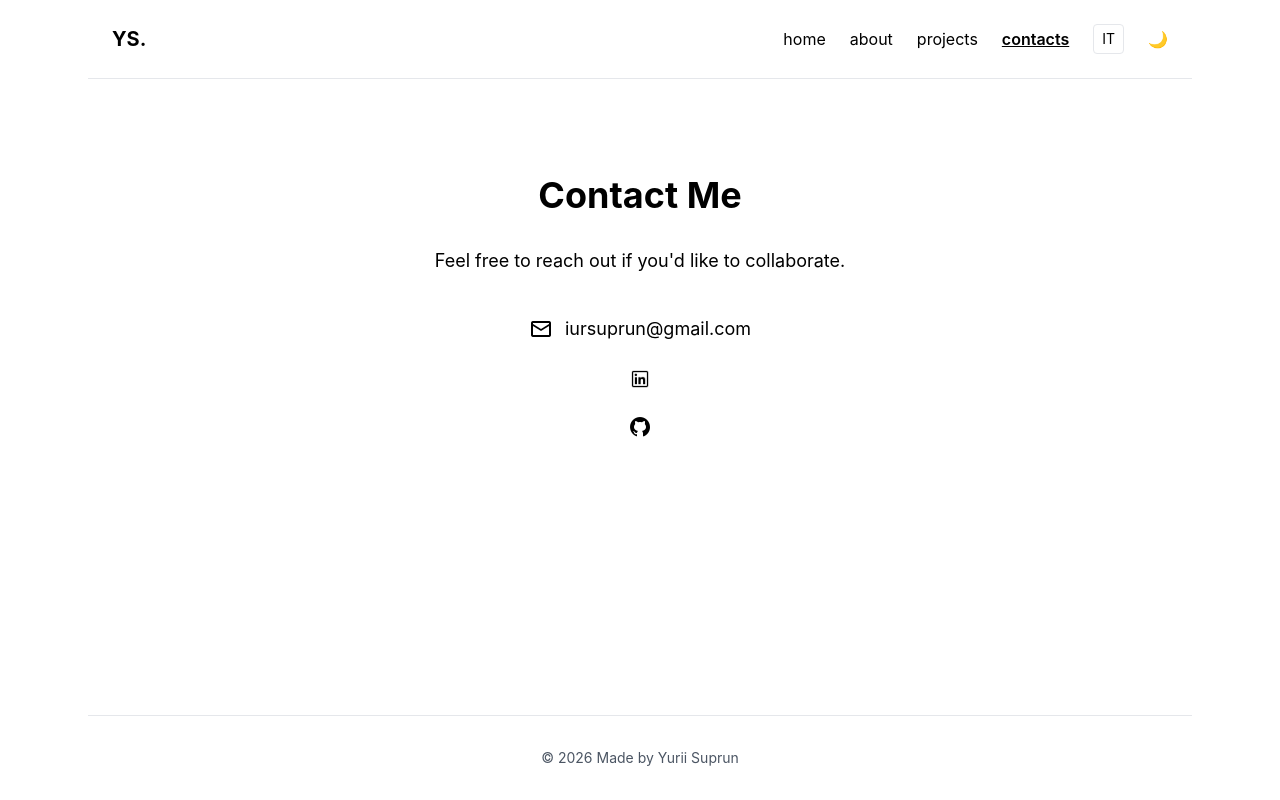
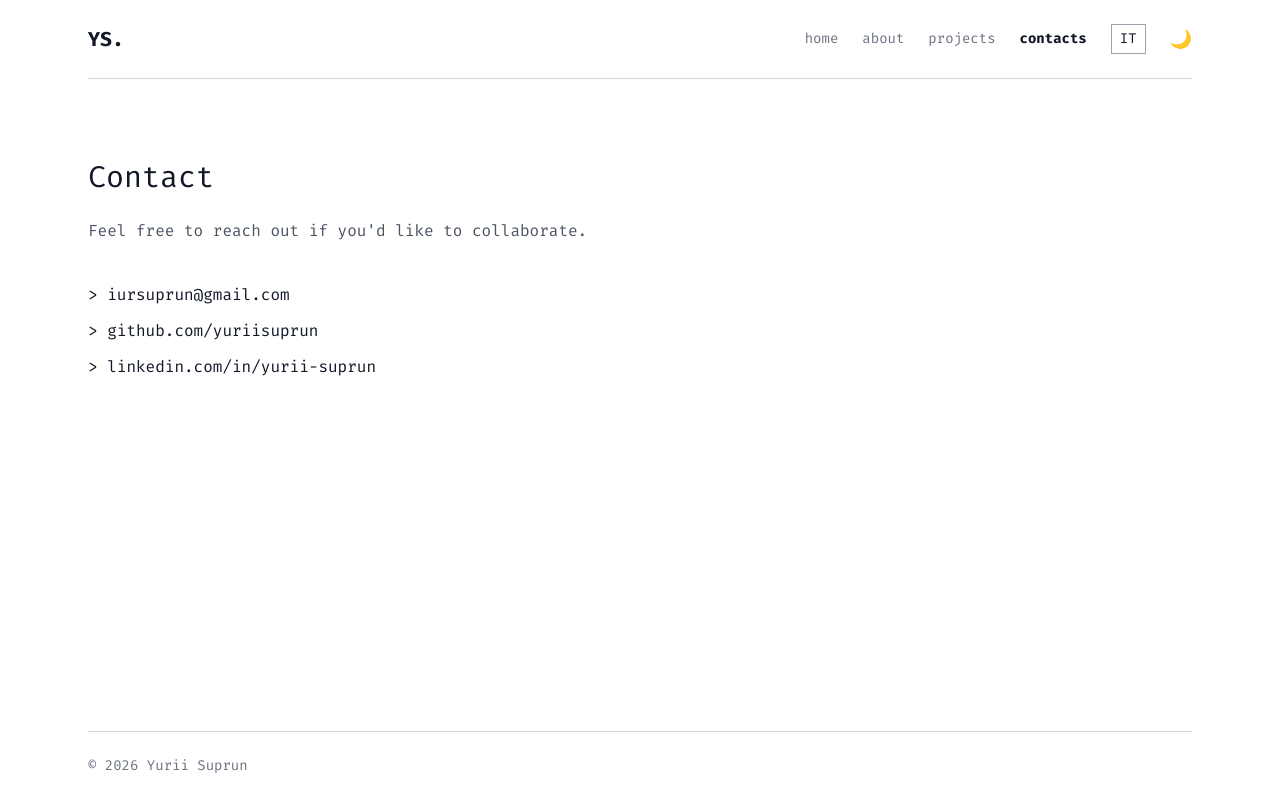
Before and after one commit to yuriisuprun/portfolio, a React (Create React App) app in the folder frontend/: page /contacts in a window 1280 px wide. Built offline with nearby package versions, Linux system fonts and the light colour scheme.

Commit message:
Renew application with terminal style view

```diff
--- a/frontend/src/App.js
+++ b/frontend/src/App.js
@@ -9,16 +9,23 @@ import Contacts from "./components/Contacts";
 import Footer from "./components/Footer";
 
 function App() {
+
   const [dark, setDark] = useState(false);
   const [language, setLanguage] = useState("en");
 
   useEffect(() => {
-    document.documentElement.classList.toggle("dark", dark);
+    if (dark) {
+      document.documentElement.classList.add("dark");
+    } else {
+      document.documentElement.classList.remove("dark");
+    }
   }, [dark]);
 
   return (
-    <div className="min-h-screen flex flex-col bg-white text-black dark:bg-gray-900 dark:text-white">
+      <div className="min-h-screen flex flex-col bg-white text-gray-900 dark:bg-black dark:text-gray-200">
+
         <div className="max-w-6xl mx-auto px-6 w-full flex flex-col flex-grow">
+
           <Navbar
               dark={dark}
               setDark={setDark}
@@ -27,6 +34,7 @@ function App() {
           />
 
           <main className="flex-grow">
+
             <Routes>
               <Route path="/" element={<Navigate to="/home" />} />
               <Route path="/home" element={<Hero language={language} />} />
@@ -34,10 +42,13 @@ function App() {
               <Route path="/projects" element={<Projects language={language} />} />
               <Route path="/contacts" element={<Contacts language={language} />} />
             </Routes>
+
           </main>
 
-        <Footer language={language} />
+          <Footer />
+
         </div>
+
       </div>
   );
 }
--- a/frontend/src/components/About.js
+++ b/frontend/src/components/About.js
@@ -4,31 +4,27 @@ export default function About({ language }) {
         en: {
             title: "About Me",
             description:
-                "My name is Yurii, and I’m a Senior Java Software Engineer with more than 7 years of experience designing backend systems."
+                "My name is Yurii. I am a Senior Java Software Engineer with more than 7 years of experience designing backend systems and scalable applications."
         },
         it: {
             title: "Chi Sono",
             description:
-                "Mi chiamo Yurii e sono un Senior Java Software Engineer con oltre 7 anni di esperienza nello sviluppo di sistemi backend."
+                "Mi chiamo Yurii. Sono un Senior Java Software Engineer con oltre 7 anni di esperienza nello sviluppo di sistemi backend."
         }
     };
 
     const t = text[language];
 
     return (
-        <section className="flex items-center justify-center py-24 text-center">
+        <section className="py-20 max-w-2xl">
 
-            <div className="max-w-2xl">
+            <h2 className="text-3xl mb-6">
+                {t.title}
+            </h2>
 
-                <h2 className="text-4xl font-bold mb-8">
-                    {t.title}
-                </h2>
-
-                <p className="text-lg">
-                    {t.description}
-                </p>
-
-            </div>
+            <p className="text-gray-700 dark:text-gray-300 leading-relaxed">
+                {t.description}
+            </p>
 
         </section>
     );
--- a/frontend/src/components/Contacts.js
+++ b/frontend/src/components/Contacts.js
@@ -2,11 +2,11 @@ export default function Contacts({ language }) {
 
     const text = {
         en: {
-            title: "Contact Me",
+            title: "Contact",
             description: "Feel free to reach out if you'd like to collaborate."
         },
         it: {
-            title: "Contattami",
+            title: "Contatti",
             description: "Sentiti libero di contattarmi se vuoi collaborare."
         }
     };
@@ -14,43 +14,32 @@ export default function Contacts({ language }) {
     const t = text[language];
 
     return (
-        <section className="flex items-center justify-center py-24">
-            <div className="text-center max-w-xl">
+        <section className="py-20">
 
-                <h2 className="text-4xl font-bold mb-8">
-                    {t.title}
-                </h2>
+            <h2 className="text-3xl mb-6">
+                {t.title}
+            </h2>
 
-                <p className="mb-10 text-lg">
-                    {t.description}
+            <p className="text-gray-600 dark:text-gray-400 mb-10">
+                {t.description}
+            </p>
+
+            <div className="space-y-3">
+
+                <p>
+                    &gt; <a href="mailto:iursuprun@gmail.com">iursuprun@gmail.com</a>
                 </p>
 
-                <div className="flex flex-col gap-6 text-lg">
-                    <a href="mailto:iursuprun@gmail.com"
-                        className="flex items-center justify-center gap-3 hover:underline">
-                        <img src="/icons/email.png" alt="email" className="w-6 h-6 filter dark:invert"/>
-                        iursuprun@gmail.com
-                    </a>
+                <p>
+                    &gt; <a href="https://github.com/yuriisuprun" target="_blank">github.com/yuriisuprun</a>
+                </p>
 
-                    <a href="https://www.linkedin.com/in/yurii-suprun/"
-                        target="_blank"
-                        rel="noreferrer"
-                        className="flex items-center justify-center gap-3 hover:underline">
-                        <img src="/icons/linkedin.png" alt="linkedin" className="w-6 h-6 filter dark:invert"/>
-                        {t.linkedin}
-                    </a>
-
-                    <a href="https://github.com/yuriisuprun"
-                        target="_blank"
-                        rel="noreferrer"
-                        className="flex items-center justify-center gap-3 hover:underline">
-                        <img src="/icons/github.png" alt="github" className="w-6 h-6 filter dark:invert"/>
-                        {t.github}
-                    </a>
-
-                </div>
+                <p>
+                    &gt; <a href="https://linkedin.com/in/yurii-suprun" target="_blank">linkedin.com/in/yurii-suprun</a>
+                </p>
 
             </div>
+
         </section>
     );
 }
--- a/frontend/src/components/Footer.js
+++ b/frontend/src/components/Footer.js
@@ -1,23 +1,12 @@
-export default function Footer({ language }) {
+const AUTHOR_NAME = "Yurii Suprun";
+const COPYRIGHT_SYMBOL = "\u00A9";
 
+export default function Footer() {
     const year = new Date().getFullYear();
 
-    const text = {
-        en: `© ${year} Made by Yurii Suprun`,
-        it: `© ${year} Creato da Yurii Suprun`
-    };
-
     return (
-        <footer className="border-t py-8">
-
-            <div className="flex flex-col items-center text-sm text-gray-600 dark:text-gray-400">
-
-                <p>
-                    {text[language]}
-                </p>
-
-            </div>
-
+        <footer className="border-t border-gray-300 dark:border-terminal py-6 text-sm text-gray-500">
+            {COPYRIGHT_SYMBOL} {year} {AUTHOR_NAME}
         </footer>
     );
 }
--- a/frontend/src/components/Hero.js
+++ b/frontend/src/components/Hero.js
@@ -1,40 +1,42 @@
 export default function Hero({ language }) {
 
     const text = {
-        en: {
-            role: "Software Engineer"
-        },
-        it: {
-            role: "Ingegnere Software"
-        }
+        en: { role: "Software Engineer" },
+        it: { role: "Ingegnere Software" }
     };
 
     const t = text[language];
 
     return (
-        <section className="flex items-center justify-center py-24 text-center">
+        <section className="flex items-center min-h-[70vh]">
 
-            <div className="flex flex-col items-center gap-6">
+            <div className="space-y-6">
 
-                <h1 className="text-5xl font-bold mb-6 mt-8">
+                {/*<p className="text-gray-500 dark:text-green-400">*/}
+                {/*    $ whoami*/}
+                {/*</p>*/}
+
+                <h1 className="text-5xl font-bold">
                     Yurii Suprun
                 </h1>
 
-                <p className="text-xl">{t.role}</p>
+                <p className="text-lg text-gray-600 dark:text-gray-400">
+                    {t.role}
+                </p>
 
-                <div className="flex items-center gap-6 mt-4">
+                <div className="space-y-2">
 
-                    <a href="https://github.com/yuriisuprun" target="_blank" rel="noreferrer">
-                        <img src="/icons/github.png" alt="github" className="w-6 h-6 filter dark:invert"/>
-                    </a>
+                    <p className="dark:text-green-400">
+                        &gt; <a href="https://github.com/yuriisuprun" target="_blank" rel="noreferrer">GitHub</a>
+                    </p>
 
-                    <a href="https://www.linkedin.com/in/yurii-suprun/" target="_blank" rel="noreferrer">
-                        <img src="/icons/linkedin.png" alt="linkedin" className="w-6 h-6 filter dark:invert"/>
-                    </a>
+                    <p className="dark:text-green-400">
+                        &gt; <a href="https://linkedin.com/in/yurii-suprun" target="_blank" rel="noreferrer">LinkedIn</a>
+                    </p>
 
-                    <a href="mailto:iursuprun@gmail.com">
-                        <img src="/icons/email.png" alt="email" className="w-6 h-6 filter dark:invert"/>
-                    </a>
+                    <p className="dark:text-green-400">
+                        &gt; <a href="mailto:iursuprun@gmail.com">Email</a>
+                    </p>
 
                 </div>
 
--- a/frontend/src/components/Navbar.js
+++ b/frontend/src/components/Navbar.js
@@ -1,24 +1,26 @@
 import { NavLink } from "react-router-dom";
-import ThemeToggle from "./ThemeToggle";
 
 export default function Navbar({ dark, setDark, language, setLanguage }) {
+
     const linkClass = ({ isActive }) =>
-    isActive ? "underline font-semibold" : "hover:underline";
+        isActive
+            ? "font-semibold text-gray-900 dark:text-white"
+            : "text-gray-500 hover:text-black dark:hover:text-white";
 
     const toggleLanguage = () => {
         setLanguage(language === "en" ? "it" : "en");
     };
 
     return (
-    <nav className="flex justify-between items-center p-6 border-b">
-      <NavLink to="/home" className="font-bold text-xl">
+        <nav className="flex justify-between items-center py-6 border-b border-gray-300 dark:border-terminal">
+
+            <NavLink to="/home" className="font-bold text-xl text-gray-900 dark:text-green-400">
                 YS.
             </NavLink>
 
-      <div className="flex gap-6 items-center">
-        <NavLink to="/home" className={linkClass}>
-          home
-        </NavLink>
+            <div className="flex gap-6 items-center text-sm">
+
+                <NavLink to="/home" className={linkClass}>home</NavLink>
 
                 <NavLink to="/about" className={linkClass}>
                     {language === "en" ? "about" : "chi sono"}
@@ -33,15 +35,21 @@ export default function Navbar({ dark, setDark, language, setLanguage }) {
                 </NavLink>
 
                 <button
-          type="button"
                     onClick={toggleLanguage}
-          className="text-sm border px-2 py-1 rounded hover:bg-gray-100 dark:hover:bg-gray-700"
+                    className="border px-2 py-1 text-sm border-gray-400 dark:border-green-400"
                 >
                     {language === "en" ? "IT" : "EN"}
                 </button>
 
-        <ThemeToggle dark={dark} setDark={setDark} />
+                <button
+                    onClick={() => setDark(!dark)}
+                    className="text-lg"
+                >
+                    {dark ? "☀️" : "🌙"}
+                </button>
+
             </div>
+
         </nav>
     );
 }
--- a/frontend/src/index.css
+++ b/frontend/src/index.css
@@ -1,17 +1,17 @@
-body {
-  margin: 0;
-  font-family: -apple-system, BlinkMacSystemFont, 'Segoe UI', 'Roboto', 'Oxygen',
-    'Ubuntu', 'Cantarell', 'Fira Sans', 'Droid Sans', 'Helvetica Neue',
-    sans-serif;
-  -webkit-font-smoothing: antialiased;
-  -moz-osx-font-smoothing: grayscale;
-}
-
-code {
-  font-family: source-code-pro, Menlo, Monaco, Consolas, 'Courier New',
-    monospace;
-}
+@import url("https://fonts.googleapis.com/css2?family=Fira+Mono:wght@400;500;700&display=swap");
 
 @tailwind base;
 @tailwind components;
 @tailwind utilities;
+
+body {
+  font-family: "Fira Mono", monospace;
+}
+
+a {
+  transition: 0.2s;
+}
+
+.border-terminal {
+  border-color: #22c55e;
+}
```
Also changed, not shown: frontend/src/components/Projects.js (+19 -8 lines). Lines whose indentation alone changed are shown as unchanged.
